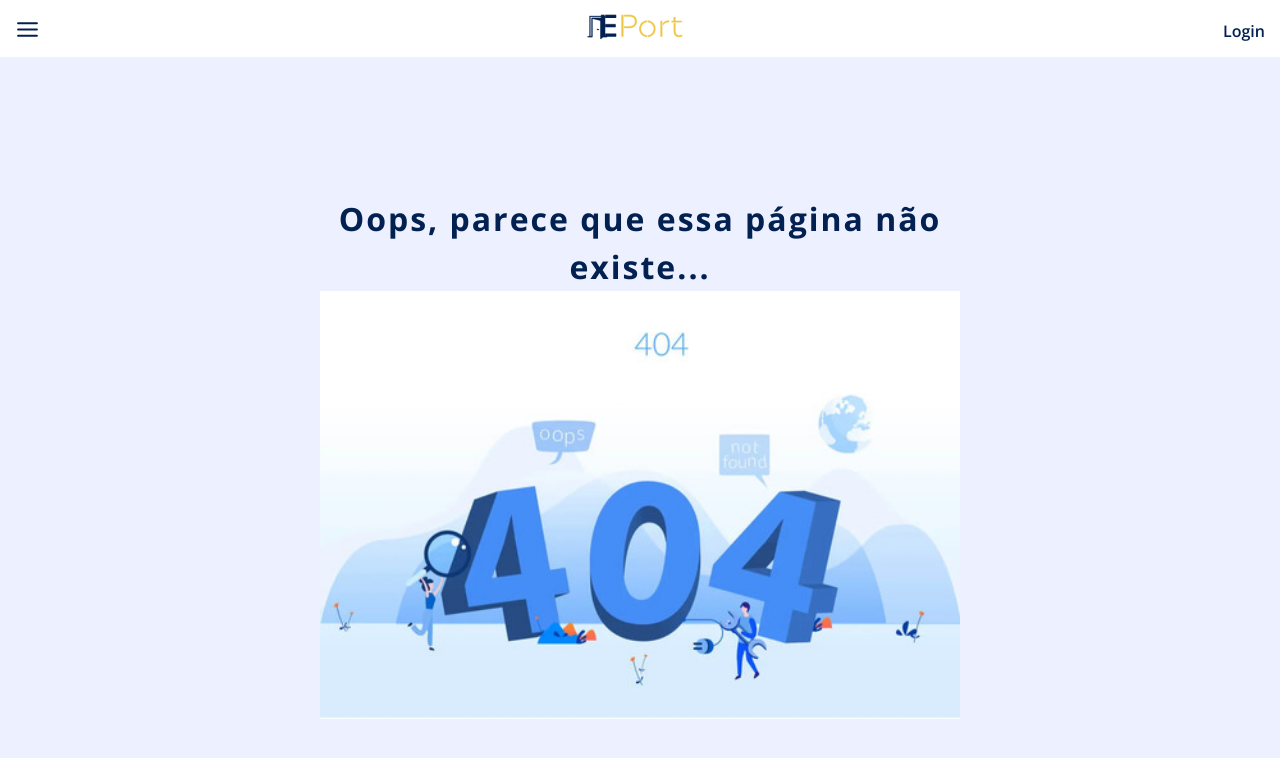
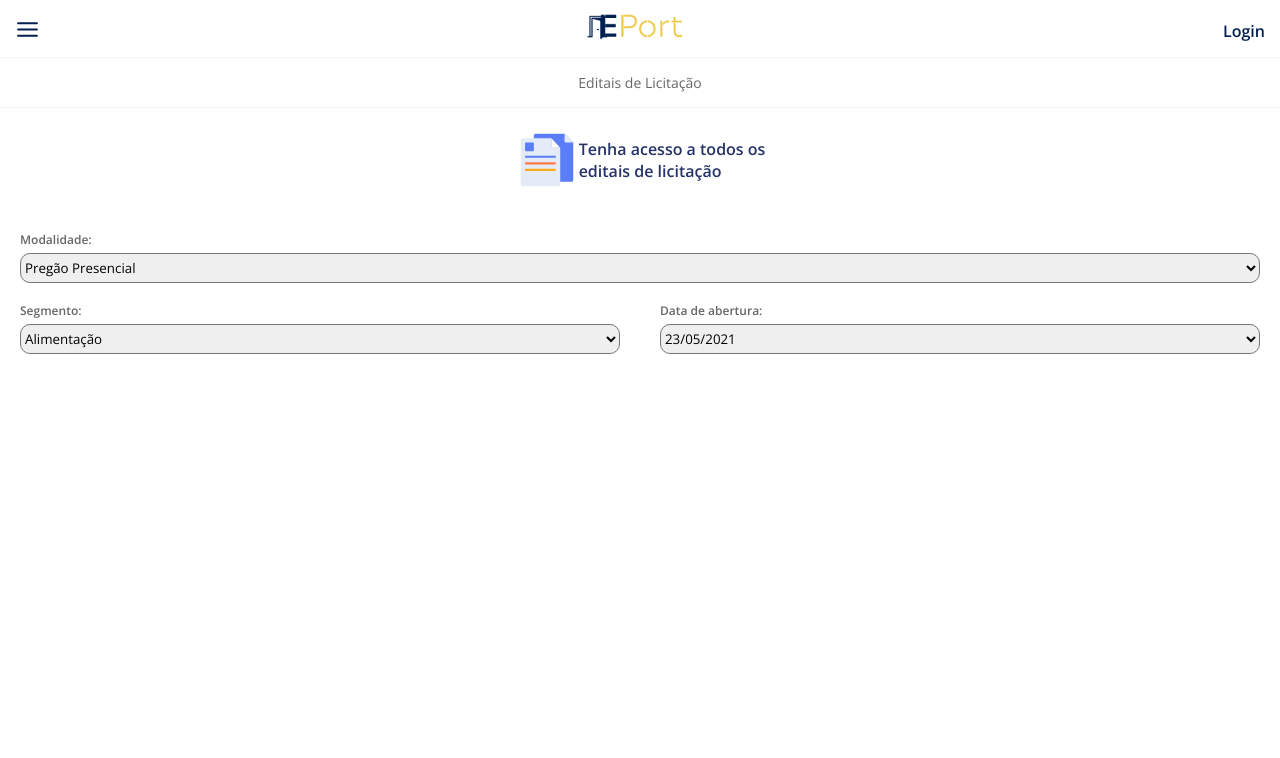
Before and after one commit to Lucasedusi/eport, a React (Create React App) app in the folder frontend/: page /bidding in a window 1280 px wide. Shown: the top 758 px of the page. Built offline with nearby package versions, Linux system fonts and the light colour scheme; the HTML template or start-up script is replaced by a standard one.

Commit message:
create filter

```diff
--- a/frontend/package.json
+++ b/frontend/package.json
@@ -14,6 +14,7 @@
     "react-lottie": "^1.2.3",
     "react-router-dom": "^5.2.0",
     "react-scripts": "4.0.3",
+    "react-select": "^4.3.1",
     "styled-components": "^5.2.2",
     "web-vitals": "^1.1.2"
   },
--- a/frontend/src/Routes/index.js
+++ b/frontend/src/Routes/index.js
@@ -4,6 +4,7 @@ import Welcome from '../pages/Welcome';
 import SignIn from '../pages/SignIn';
 import Dashboard from '../pages/Dashboard';
 import Entrepreneur from '../pages/Entrepreneur';
+import Bidding from '../pages/Bidding';
 import NotFound from '../pages/NotFound';
 
 const Routes = () => (
@@ -12,6 +13,7 @@ const Routes = () => (
     <Route path='/signin' component={SignIn} />
     <Route path='/dashboard' component={Dashboard} />
     <Route path='/entrepreneur' component={Entrepreneur} />
+    <Route path='/bidding' component={Bidding} />
 
     <Route path='*' component={NotFound} />
   </Switch>
--- /dev/null
+++ b/frontend/src/pages/Bidding/index.jsx
@@ -0,0 +1,55 @@
+import document from '../../assets/document.svg';
+
+import * as STD from './styles';
+import Select from 'react-select';
+
+const options = [
+  { value: 'chocolate', label: 'Chocolate' },
+  { value: 'strawberry', label: 'Strawberry' },
+  { value: 'vanilla', label: 'Vanilla' },
+];
+
+const Bidding = () => (
+  <STD.Container>
+    <STD.TopBar>
+      <STD.Title>Editais de Licitação</STD.Title>
+    </STD.TopBar>
+    <STD.Help>
+      <STD.Document src={document} />
+      <STD.TitleHelp>
+        Tenha acesso a todos os <br /> editais de licitação
+      </STD.TitleHelp>
+    </STD.Help>
+
+    <STD.BoxFilterPrimary>
+      <STD.LabelModalidade>Modalidade:</STD.LabelModalidade>
+      <STD.FilterModalidade>
+        <option value>Pregão Presencial</option>
+        <option>Tomada de Preço</option>
+        <option>Chamamento Público</option>
+      </STD.FilterModalidade>
+    </STD.BoxFilterPrimary>
+
+    <STD.Content>
+      <STD.BoxFilter>
+        <STD.LabelModalidade>Segmento:</STD.LabelModalidade>
+        <STD.FilterModalidade>
+          <option value>Alimentação</option>
+          <option>Engenharia e Construção</option>
+          <option>Saúde e Laboratório</option>
+        </STD.FilterModalidade>
+      </STD.BoxFilter>
+
+      <STD.BoxFilter>
+        <STD.LabelModalidade>Data de abertura:</STD.LabelModalidade>
+        <STD.FilterModalidade>
+        <option value>23/05/2021</option>
+          <option>12/05/2021</option>
+          <option>14/05/2021</option>
+        </STD.FilterModalidade>
+      </STD.BoxFilter>
+    </STD.Content>
+  </STD.Container>
+);
+
+export default Bidding;
--- /dev/null
+++ b/frontend/src/pages/Bidding/styles.js
@@ -0,0 +1,89 @@
+import styled from 'styled-components';
+
+export const Container = styled.div`
+  display: flex;
+  height: 100vh;
+  background-color: #fff;
+  flex-direction: column;
+  justify-content: flex-start;
+  align-items: center;
+`;
+
+export const TopBar = styled.div`
+  display: flex;
+  background-color: #fff;
+  width: 100%;
+  justify-content: center;
+  align-items: center;
+  padding: 15px 15px;
+  border-bottom: 0.1px solid #6666660f;
+  border-top: 0.1px solid #6666660f;
+`;
+
+export const Document = styled.img``;
+
+export const Title = styled.h2`
+  font-weight: normal;
+  font-size: 14px;
+  color: #666666;
+`;
+
+export const Help = styled.div`
+  display: flex;
+  flex-direction: row;
+  justify-content: center;
+  align-items: center;
+  margin: 20px 0;
+`;
+
+export const TitleHelp = styled.h2`
+  font-weight: 600;
+  font-size: 16px;
+  line-height: 22px;
+  color: #253368;
+`;
+
+export const Content = styled.div`
+  display: flex;
+  width: 100%;
+`;
+
+export const BoxFilterPrimary = styled.div`
+  display: flex;
+  width: 100%;
+  flex-direction: column;
+  padding: 20px 20px;
+  font-family: Open Sans;
+  font-style: normal;
+  font-weight: 600;
+  font-size: 12px;
+  line-height: 16px;
+  text-align: center;
+  color: #666666;
+  align-items: flex-start;
+`;
+
+export const BoxFilter = styled.div`
+  display: flex;
+  width: 100%;
+  flex-direction: column;
+  padding: 0 20px;
+  font-family: Open Sans;
+  font-style: normal;
+  font-weight: 600;
+  font-size: 12px;
+  line-height: 16px;
+  text-align: center;
+  color: #666666;
+  align-items: flex-start;
+`;
+
+export const LabelModalidade = styled.span`
+  margin-bottom: 5px;
+`;
+
+export const FilterModalidade = styled.select`
+  height: 30px;
+  width: 100%;
+  border-radius: 10px;
+`;
```
Also changed, not shown: frontend/src/assets/document.svg (added), 1 other file (tests, documents, lock files or other folders).
